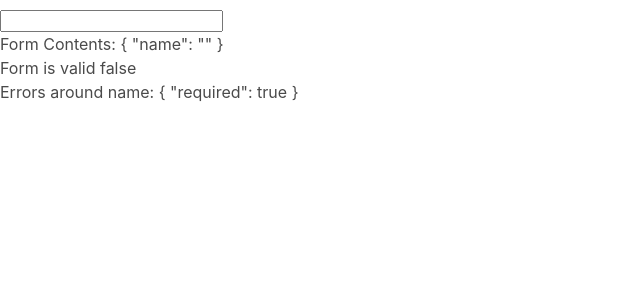
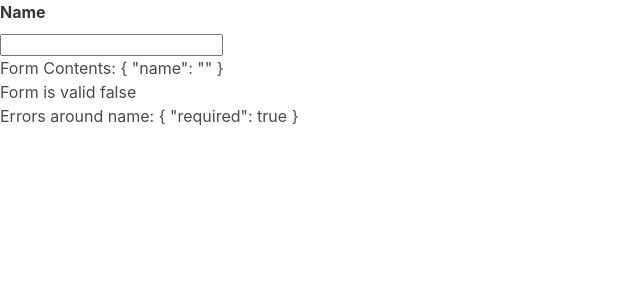
Before and after one commit to BeataJ/creditcard-reactiveForm, an Angular app: page / in a window 1280 px wide. Shown: the top 300 px of the page, without its empty margins (0-640 px from the left). Built offline with nearby package versions, Linux system fonts and the light colour scheme.

Commit message:
{{ label }}

```diff
--- a/src/app/card-form/card-form.component.html
+++ b/src/app/card-form/card-form.component.html
@@ -1,5 +1,5 @@
 <form [formGroup]="cardForm">
-    <app-input [control]="cardForm.get('name')" ></app-input>
+    <app-input label="Name" [control]="cardForm.get('name')" ></app-input>
 </form>
 
 <div>Form Contents: {{ cardForm.value | json }}</div>
--- a/src/app/input/input.component.html
+++ b/src/app/input/input.component.html
@@ -1,5 +1,5 @@
 <div class="field">
-    <label class="label"></label>
+    <label class="label">{{ label }}</label>
     <input [formControl]="control" />
     <ng-container *ngIf="control.dirty && control.touched &&control.errors">
         <div *ngIf=" control.errors.required">
```
